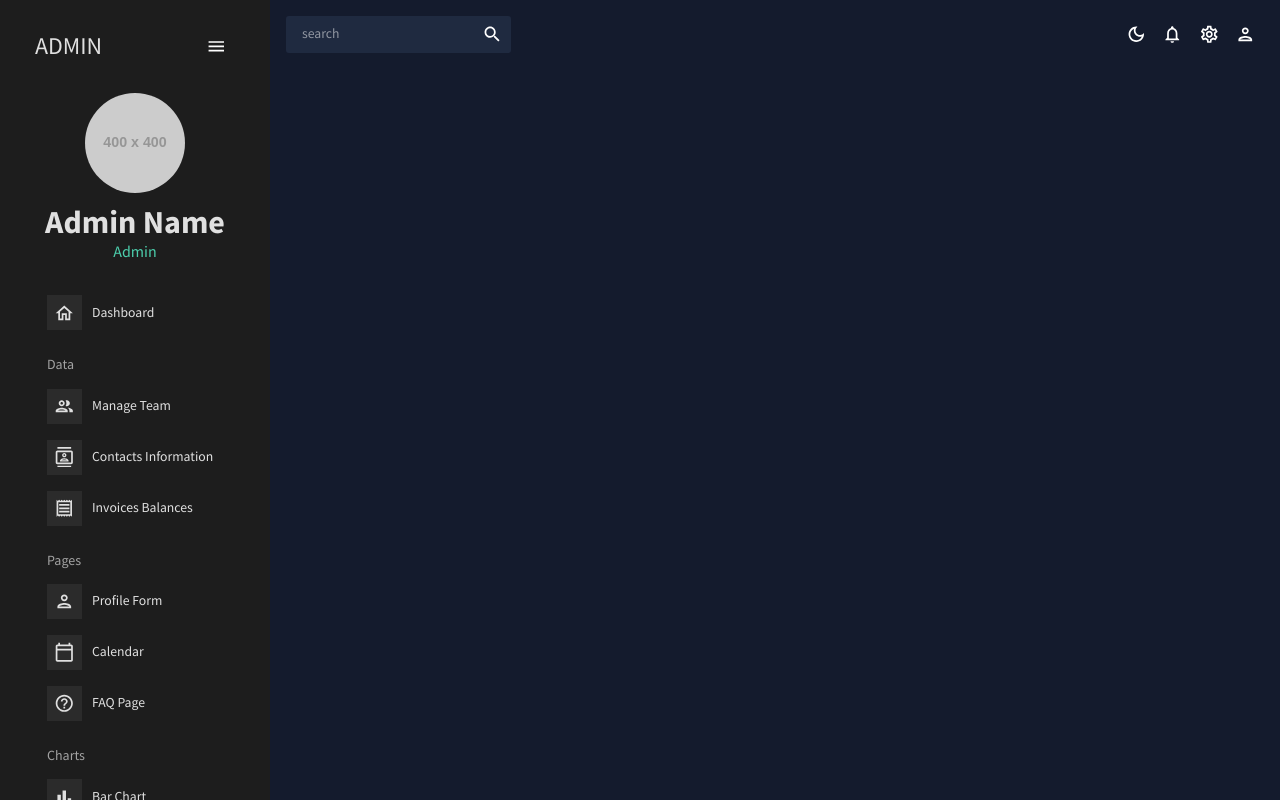
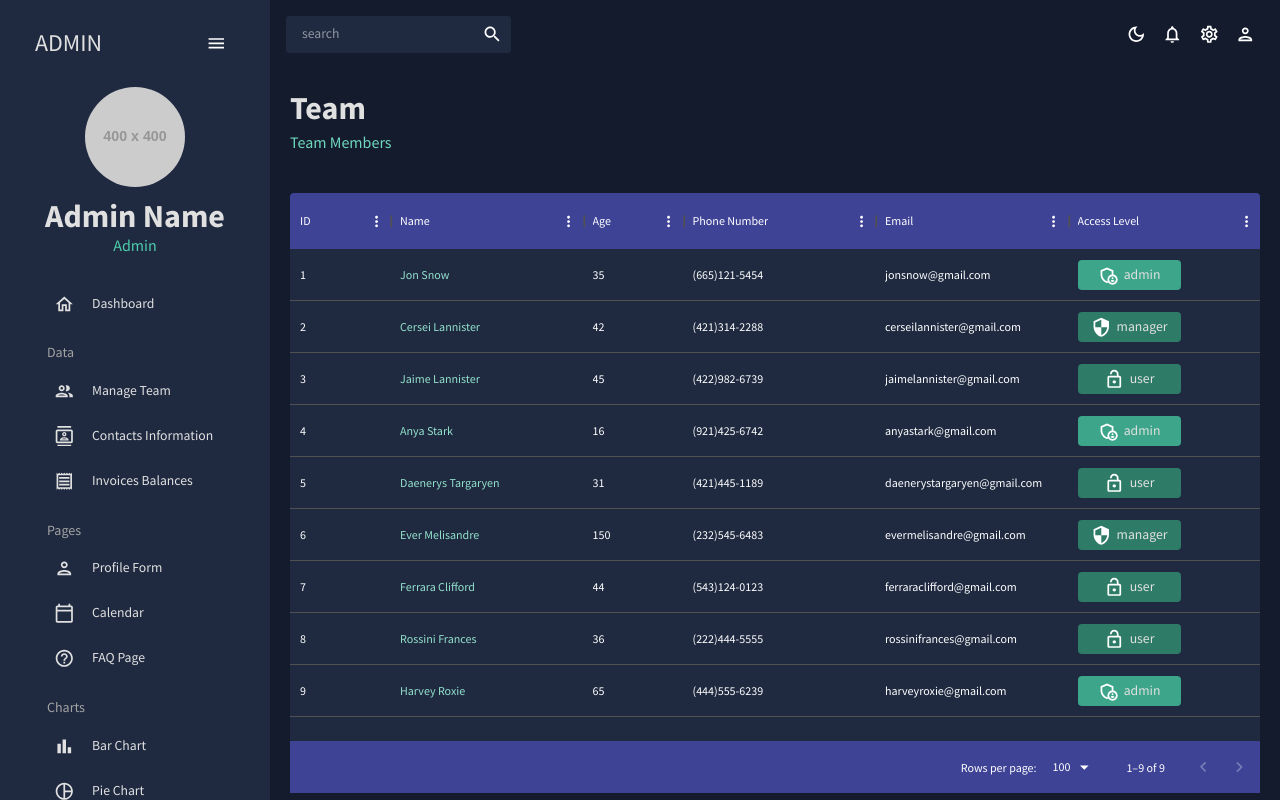
Before and after one commit to susanta/react-portfolio-3-dashboard, a React (Create React App) app: page /team in a window 1280 px wide. Built offline with nearby package versions, Linux system fonts and the light colour scheme.

Commit message:
Fixed sidebar light mode issue & added team scene

```diff
--- a/src/App.js
+++ b/src/App.js
@@ -4,6 +4,7 @@
 import { CssBaseline, ThemeProvider } from '@mui/material';
 import Sidebar from './scenes/global/Sidebar';
 import Dashboard from './scenes/dashboard';
+import Team from './scenes/team';
 
 function App() {
   const [theme, colorMode] = useMode();
@@ -18,6 +19,7 @@
             <Topbar />
             <Routes>
               <Route path="/" element={<Dashboard />} />
+              <Route path="/team" element={<Team />} />
             </Routes>
           </main>
         </div>
--- /dev/null
+++ b/src/scenes/team/index.jsx
@@ -0,0 +1,104 @@
+import { Box, Typography, useTheme } from '@mui/material';
+import { DataGrid } from '@mui/x-data-grid';
+import { tokens } from '../../theme';
+import { mockDataTeam } from '../../data/mockData';
+import AdminPanelSettingsOutlinedIcon from '@mui/icons-material/AdminPanelSettingsOutlined';
+import LockOpenOutlinedIcon from '@mui/icons-material/LockOpenOutlined';
+import SecurityOutlinedIcon from '@mui/icons-material/SecurityOutlined';
+import Header from '../../components/Header';
+
+const Team = () => {
+  const theme = useTheme();
+  const colors = tokens(theme.palette.mode);
+
+  const columns = [
+    { field: 'id', headerName: 'ID' },
+    {
+      field: 'name',
+      headerName: 'Name',
+      flex: 1,
+      cellClassName: 'name-column--cell',
+    },
+    {
+      field: 'age',
+      headerName: 'Age',
+      type: 'number',
+      headerAlign: 'left',
+      align: 'left',
+    },
+    {
+      field: 'phone',
+      headerName: 'Phone Number',
+      flex: 1,
+    },
+    {
+      field: 'email',
+      headerName: 'Email',
+      flex: 1,
+    },
+    {
+      field: 'access',
+      headerName: 'Access Level',
+      flex: 1,
+      renderCell: ({ row: { access } }) => {
+        return (
+          <Box
+            width="60%"
+            p="5px"
+            display="flex"
+            justifyContent="center"
+            backgroundColor={
+              access === 'admin'
+                ? colors.greenAccent[600]
+                : colors.greenAccent[700]
+            }
+            borderRadius="4px"
+          >
+            {access === 'admin' && <AdminPanelSettingsOutlinedIcon />}
+            {access === 'manager' && <SecurityOutlinedIcon />}
+            {access === 'user' && <LockOpenOutlinedIcon />}
+            <Typography color={colors.grey[100]} sx={{ ml: '5px' }}>
+              {access}
+            </Typography>
+          </Box>
+        );
+      },
+    },
+  ];
+
+  return (
+    <Box m="20px">
+      <Header title="Team" subtitle="Team Members" />
+      <Box
+        m="40px 0 0 0"
+        height="75vh"
+        sx={{
+          '& .MuiDataGrid-root': {
+            border: 'none',
+          },
+          '& .MuiDataGrid-cell': {
+            borderBottom: 'none',
+          },
+          '& .name-column--cell': {
+            color: colors.greenAccent[300],
+          },
+          '& .MuiDataGrid-columnHeaders': {
+            backgroundColor: colors.blueAccent[700],
+            borderBottom: 'none',
+          },
+          '& .MuiDataGrid-virtualScroller': {
+            backgroundColor: colors.primary[400],
+          },
+          '& .MuiDataGrid-footerContainer': {
+            borderTop: 'none',
+            backgroundColor: colors.blueAccent[700],
+          },
+        }}
+      >
+        <DataGrid rows={mockDataTeam} columns={columns} />
+      </Box>
+    </Box>
+  );
+};
+
+export default Team;
```
Also changed, not shown: src/scenes/global/Sidebar.jsx (+5 -5 lines).
